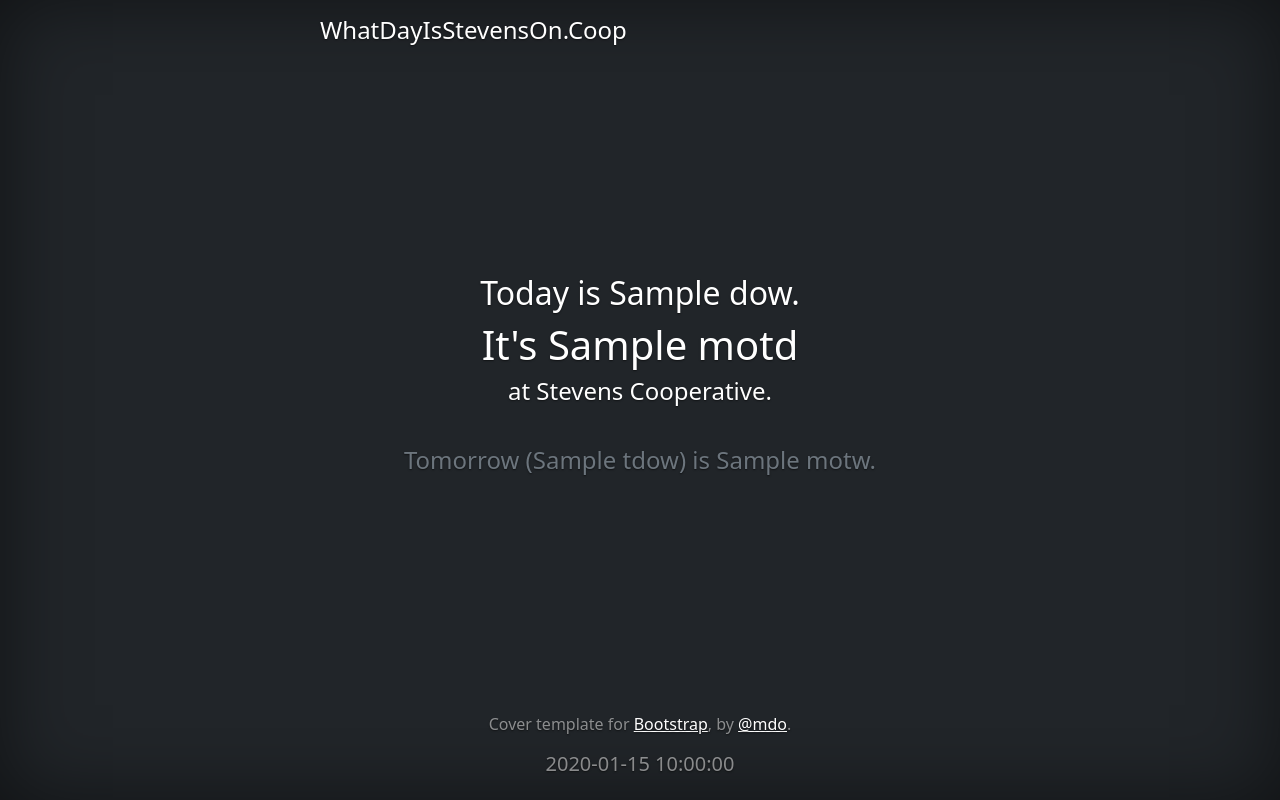
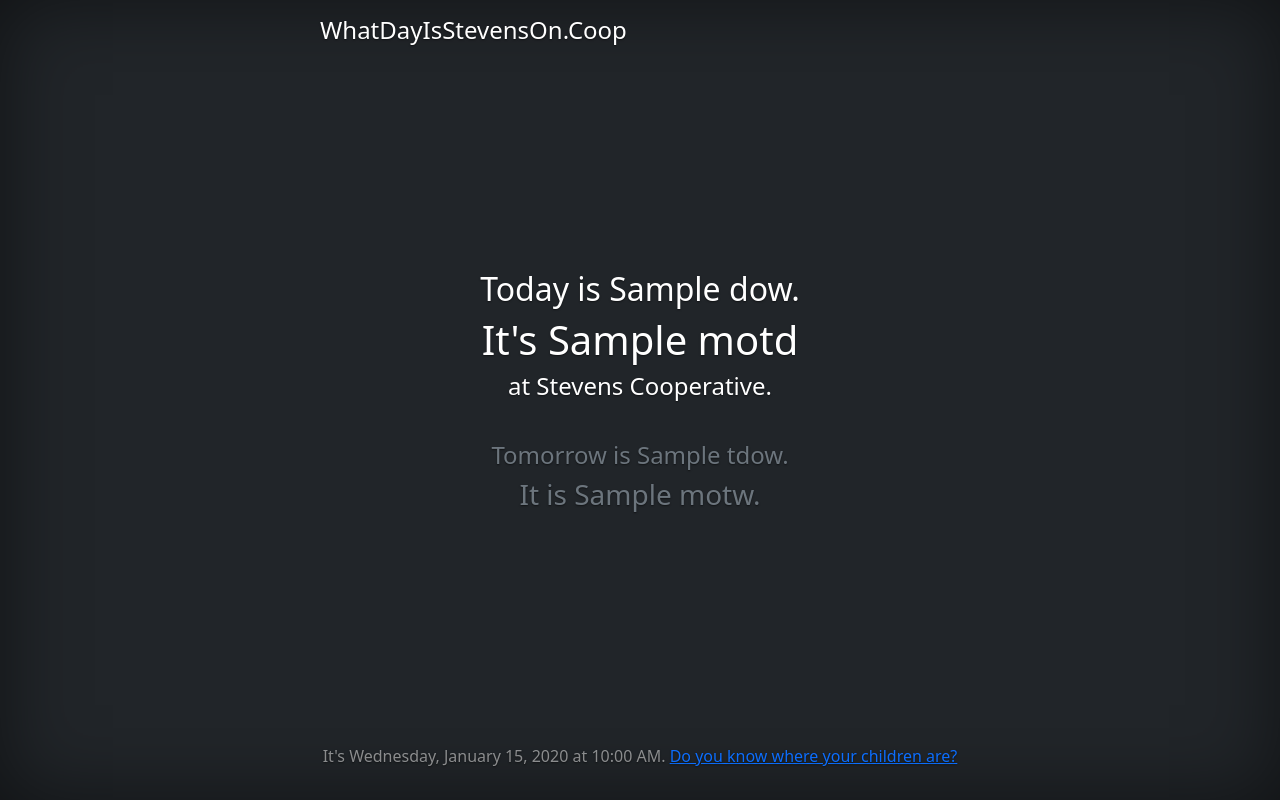
Before and after one commit to anthonymobile/stevens-day-kiosk, a Flask app: template templates/index.html in a window 1280 px wide. Run offline with Flask 2, Linux system fonts and the light colour scheme; the template is opened without the code that fills it: most values are stand-ins (such as "Sample title", 1, 10 or a date in 2020); some libraries are stand-ins or nearby versions.

Commit message:
datetime in footer

```diff
--- a/templates/index.html
+++ b/templates/index.html
@@ -21,20 +21,22 @@
           <h2>Today is {{dow}}.</h2>
           <h1>It's {{motd}}</h1>
           <h4>at Stevens Cooperative.</h4>
-          <!-- <p class="lead">This app does one thing and one thing only—fetch the school calendar from Stevens Cooperative and tell you which day of the learning cycle we're on. The rest is up to you.</p> -->
         </div>
-        </div>
+      </div>
+
       <div class="row">
         <div class="mt-3">
-          <h4 class="text-secondary">Tomorrow ({{tdow}}) is {{motw}}.</h4>
+          <h4 class="text-secondary">Tomorrow is {{tdow}}.</h2>
+          <h3 class="text-secondary">It is {{motw}}.</h3>
         </div>
       </div>
+
 
     </main>
 
     <footer class="mt-auto text-white-50">
-      <p>Cover template for <a href="https://getbootstrap.com/" class="text-white">Bootstrap</a>, by <a href="https://twitter.com/mdo" class="text-white">@mdo</a>.</p>
-    <h5>{{today}}</h5>
+      <!-- <p>Cover template for <a href="https://getbootstrap.com/" class="text-white">Bootstrap</a>, by <a href="https://twitter.com/mdo" class="text-white">@mdo</a>.</p> -->
+    <p>{{now.strftime("It's %A, %B %-d, %Y at %-I:%M %p. ")}}   <a href="https://www.youtube.com/watch?v=jBy9VDEWKOE">Do you know where your children are?</a></p>
     <!-- <p>{{now}}</p> -->
     </footer>
   </div>
```
